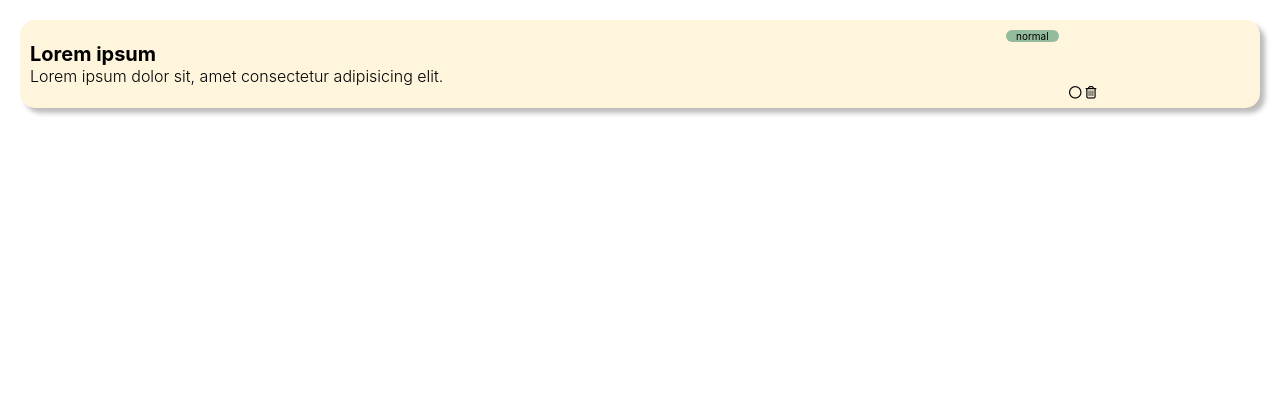
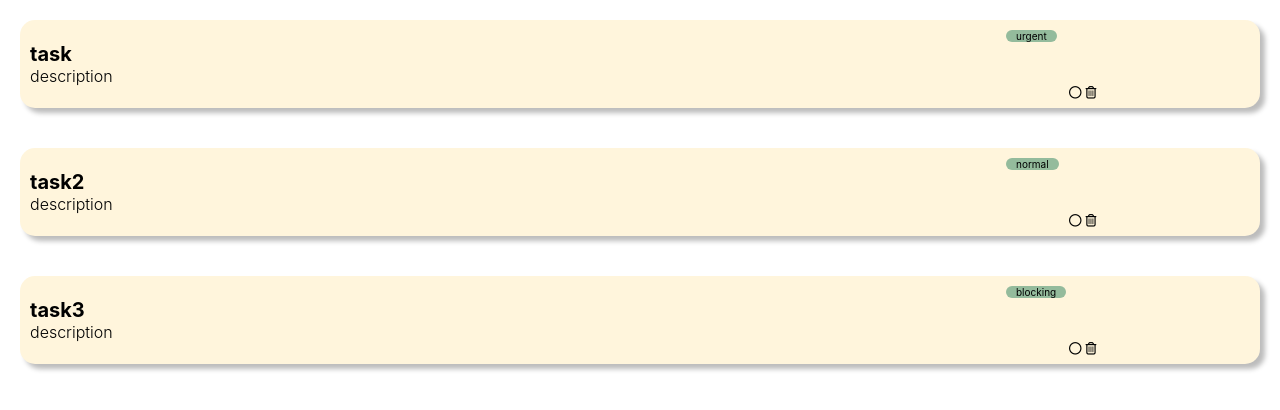
Before and after one commit to lupeMorales/to-do, a React (Create React App) app: page / in a window 1280 px wide. Shown: the top 410 px of the page. Built offline with nearby package versions, Linux system fonts and the light colour scheme.

Commit message:
add render tasks from taskList

```diff
--- a/src/App.js
+++ b/src/App.js
@@ -1,12 +1,14 @@
 import "./styles/App.scss";
 /* import Error404 from "./pages/404/error404.jsx"; */
-import Task from "./components/pures/task";
+/* import Task from "./components/pures/task"; */
+import TaskList from "./components/containers/taskList";
 
 function App() {
   return (
     <div className="App">
       {/*    <Error404 /> */}
-      <Task />
+      {/*      <Task /> */}
+      <TaskList />
     </div>
   );
 }
--- a/src/components/containers/taskList.jsx
+++ b/src/components/containers/taskList.jsx
@@ -1,7 +1,23 @@
-import React from "react";
+import React, { useState } from "react";
+import { LEVELS } from "../../models/levels.enum";
+import { TaskClass } from "../../models/taskClass.class";
+import Task from "../pures/task";
 
 const TaskList = () => {
-  return <div></div>;
+  const task1 = new TaskClass("task", "description", false, LEVELS.URGENT);
+  const task2 = new TaskClass("task2", "description", false, LEVELS.NORMAL);
+  const task3 = new TaskClass("task3", "description", false, LEVELS.BLOCKING);
+
+  const [taskList, setTaskList] = useState([task1, task2, task3]);
+  return (
+    <section>
+      <ul>
+        {taskList.map((item, index) => {
+          return <Task key={index} task={item} />;
+        })}
+      </ul>
+    </section>
+  );
 };
 
 export default TaskList;
--- a/src/components/pures/task.jsx
+++ b/src/components/pures/task.jsx
@@ -2,17 +2,16 @@ import React from "react";
 import PropTypes from "prop-types";
 
 import "../../styles/components/task.scss";
+import { TaskClass } from "../../models/taskClass.class";
 
-const Task = () => {
+const Task = ({ task }) => {
   return (
     <li className="task">
       <article className="task__container">
-        <div className="task__level">normal</div>
+        <div className="task__level">{task.level}</div>
 
-        <h2 className="task__title">Lorem ipsum</h2>
-        <h3 className="task__subtitle">
-          Lorem ipsum dolor sit, amet consectetur adipisicing elit.
-        </h3>
+        <h2 className="task__title">{task.name}</h2>
+        <h3 className="task__subtitle">{task.description}</h3>
         <div className="task__actions">
           <i class="fa-regular fa-circle fa-lg"></i>
           <i class="fa-regular fa-trash-can fa-lg"></i>
@@ -22,6 +21,8 @@ const Task = () => {
   );
 };
 
-Task.propTypes = {};
+Task.propTypes = {
+  task: PropTypes.instanceOf(TaskClass).isRequired,
+};
 
 export default Task;
--- a/src/styles/components/task.scss
+++ b/src/styles/components/task.scss
@@ -8,7 +8,6 @@
 
   &__container {
     padding: 10px;
-
     border: none;
     border-radius: 15px;
     background-color: $yellow;
```
